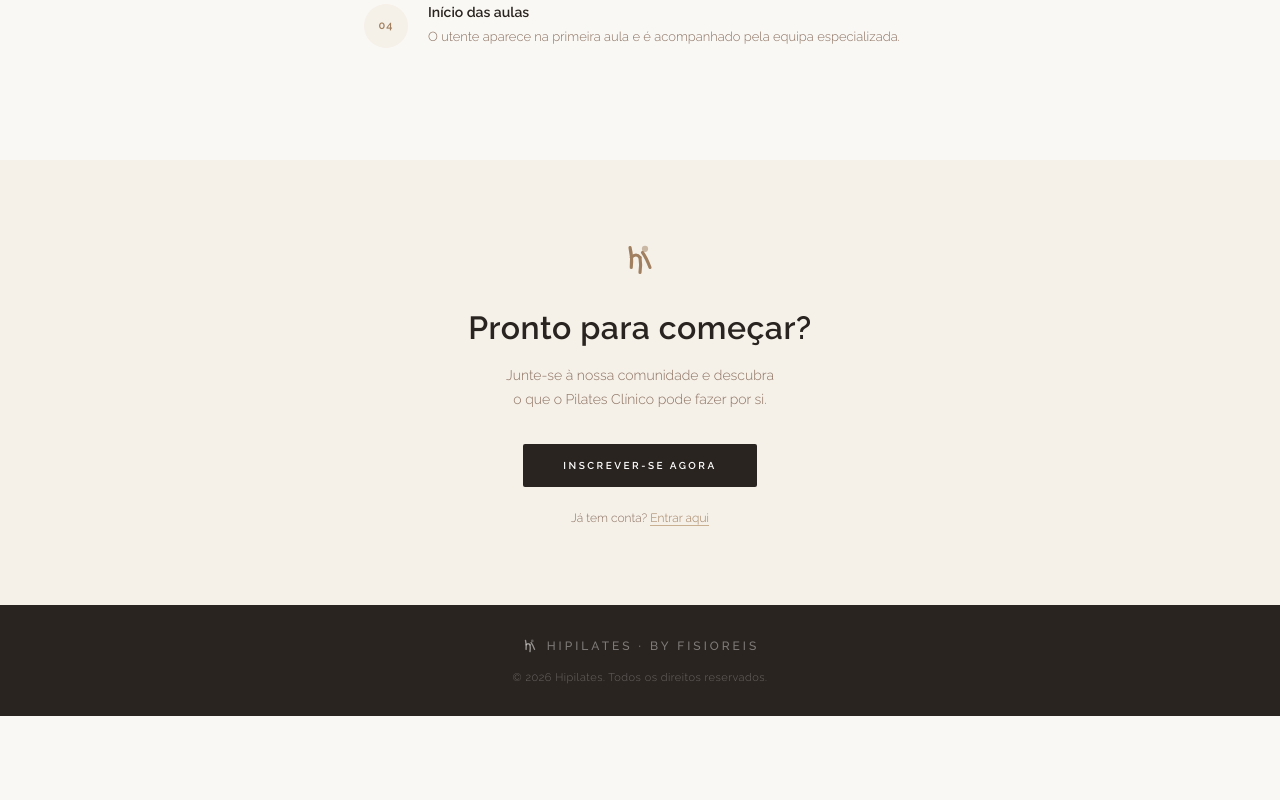
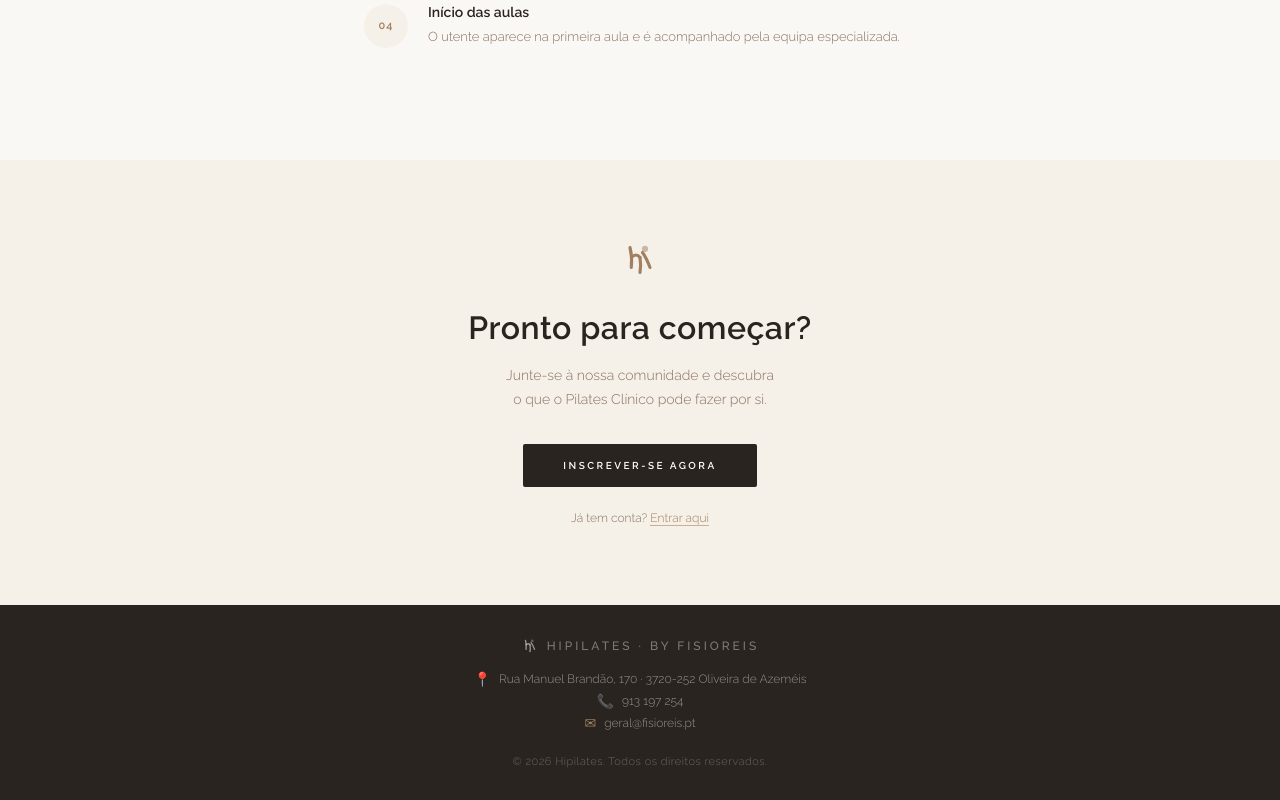
Before and after one commit to FISIOREIS/hipilates, a React (Create React App) app: page /inicio in a window 1280 px wide. Shown: the part 3152-3952 px from the top of the page. Before the commit the page ends 3868 px from the top, so only its background shows below. Built offline with nearby package versions, Linux system fonts and the light colour scheme; no server answers.

Commit message:
Update Landing.js

```diff
--- a/src/pages/Landing.js
+++ b/src/pages/Landing.js
@@ -207,6 +207,17 @@ export default function Landing() {
           <LogoSVG color='rgba(255,255,255,0.5)' size={18} />
           <span style={{fontSize:'12px',letterSpacing:'3px',textTransform:'uppercase',color:'rgba(255,255,255,0.4)',fontWeight:500}}>Hipilates · by fisioreis</span>
         </div>
+        <div style={{display:'flex',flexDirection:'column',gap:'6px',marginBottom:'1.5rem'}}>
+          <div style={{fontSize:'12px',color:'rgba(255,255,255,0.5)',display:'flex',alignItems:'center',justifyContent:'center',gap:'8px'}}>
+            <span style={{color:'#a08060',fontSize:'14px'}}>📍</span> Rua Manuel Brandão, 170 · 3720-252 Oliveira de Azeméis
+          </div>
+          <div style={{fontSize:'12px',color:'rgba(255,255,255,0.5)',display:'flex',alignItems:'center',justifyContent:'center',gap:'8px'}}>
+            <span style={{color:'#a08060',fontSize:'14px'}}>📞</span> 913 197 254
+          </div>
+          <div style={{fontSize:'12px',color:'rgba(255,255,255,0.5)',display:'flex',alignItems:'center',justifyContent:'center',gap:'8px'}}>
+            <span style={{color:'#a08060',fontSize:'14px'}}>✉</span> geral@fisioreis.pt
+          </div>
+        </div>
         <p style={{fontSize:'11px',color:'rgba(255,255,255,0.3)',letterSpacing:'0.5px'}}>© 2026 Hipilates. Todos os direitos reservados.</p>
       </div>
 
```
